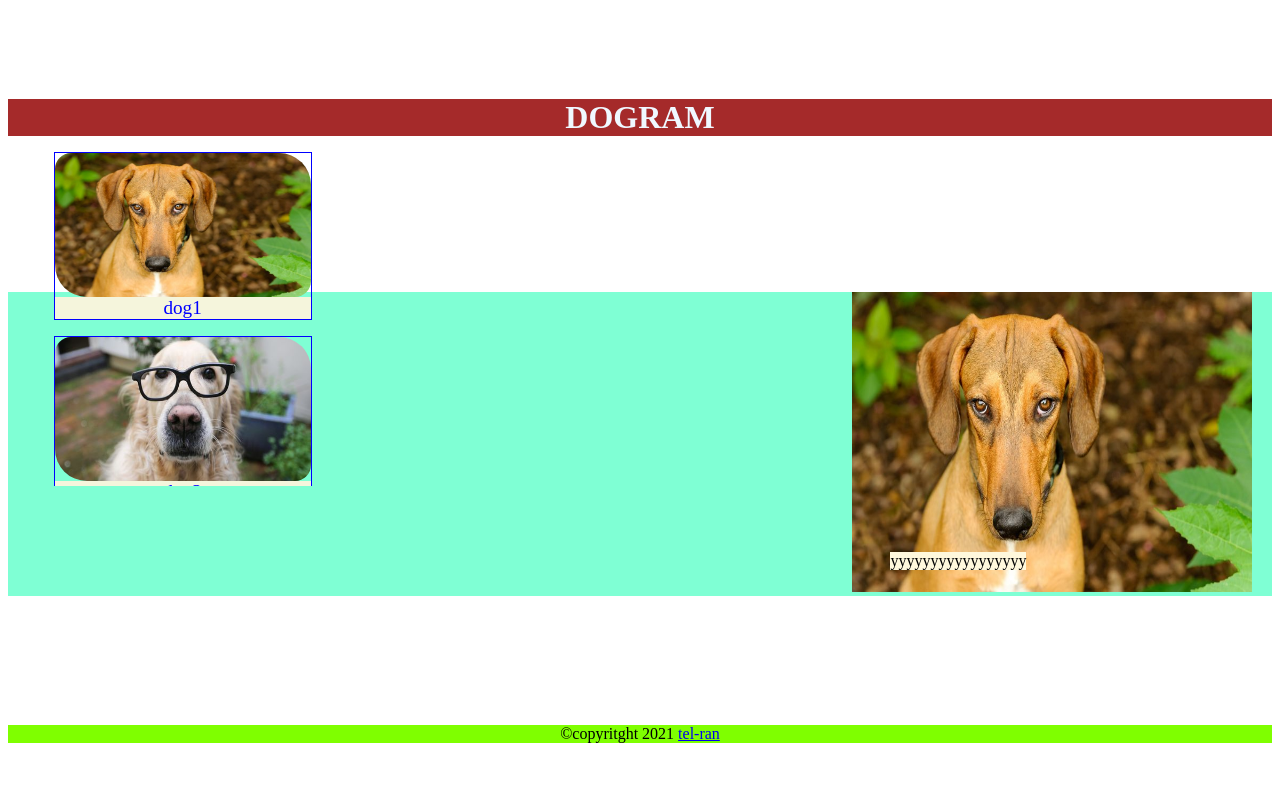
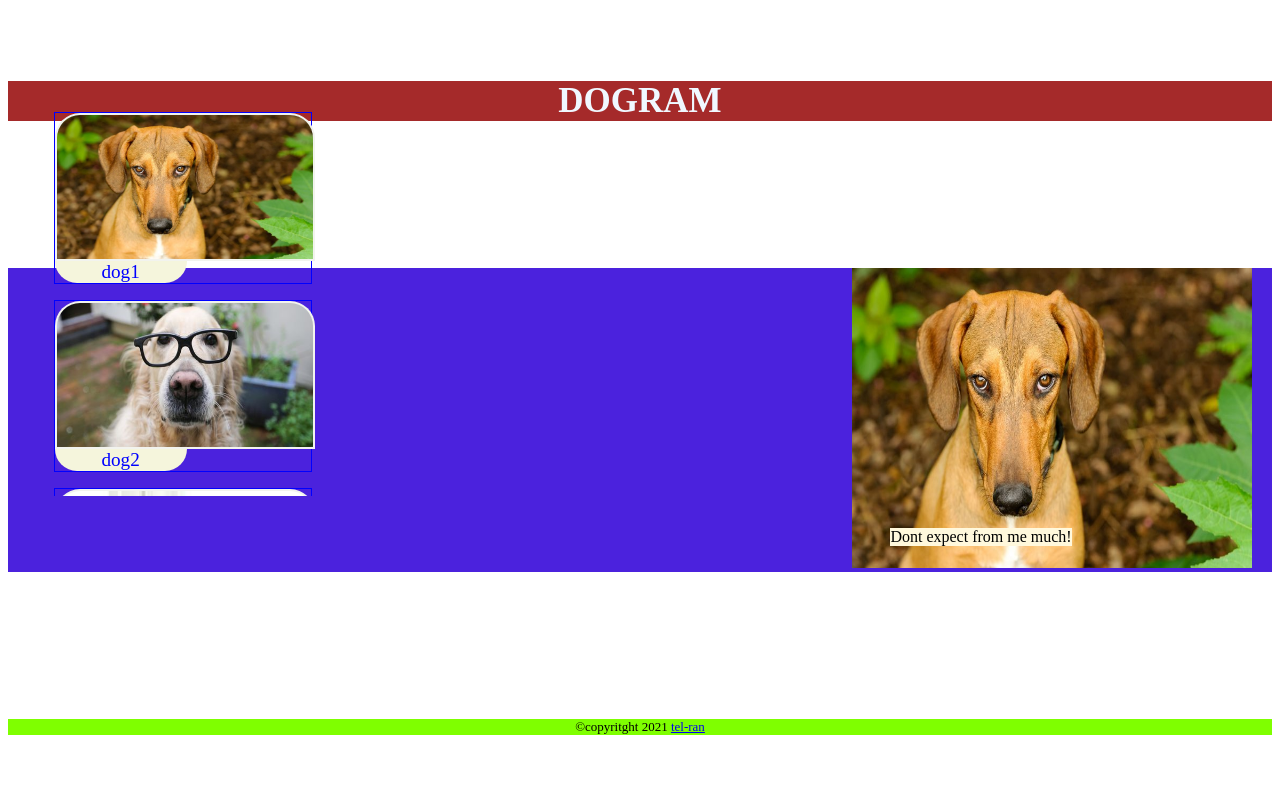
Before and after one commit to JAVA46ArtemKoroliuk/HTML-CSS-Introduction, a plain HTML site: page dogram/index.html in a window 1280 px wide. Drawn offline with Linux system fonts and the light colour scheme.

Commit message:
home work 5

```diff
--- a/dogram/index.html
+++ b/dogram/index.html
@@ -17,7 +17,7 @@
     <main class="main-content">
         <section class="details-container">
             <img class="details-image" src="images/dog1.jpg" alt="dog1">
-            <span class="details-title">yyyyyyyyyyyyyyyyy</span>
+            <span class="details-title">Dont expect from me much!</span>
         </section>
         <ul class="thumbnails-list">
             <li class="thumbnails-item">
--- a/dogram/styles/dog-styles.css
+++ b/dogram/styles/dog-styles.css
@@ -74,12 +74,14 @@ height: 100%
         order: -1;
         display: inline-block;
        position: fixed; top: 10%;
-       padding: 40px 20px 150px;
+       padding: 0px 20px 200px;
 
     }
     .thumbnails-title{
-        width: 20vw;
+        width: 132px;
+
         text-align: center;
+        border-radius: 0px 0px 25px 25px;
     }
     .thumbnails-item{
         max-width: 20vw;
@@ -89,22 +91,38 @@ height: 100%
       height: 300px;
     }
     .details-container{
-        display: inline-block;
-        float: right;
+      display: inline-block;
+      float: right;
        margin-right: 20px;
     }
 
    .thumbnails-image{
        display: block;
-      border: 2rem rgb(116, 226, 14);
-      border-radius: 1rem 2rem;
+      border-radius: 25px 25px 0px 0px;
+      padding: 2px;
+      background: rgb(242, 243, 238);
    }
    .main-content{
-       background-color: aquamarine;
+       background-color: rgb(75, 34, 221);
+       margin: 0;
    }
    .footer-title{
        text-align: center;
        background-color: chartreuse;
+       font-size: small;
+       margin: 0;
+   }
+   .logo-title{
+      margin: 0;
+      font-size: 35px;
+
+
+
+
+
+
+
    }
 
+
 }
```
